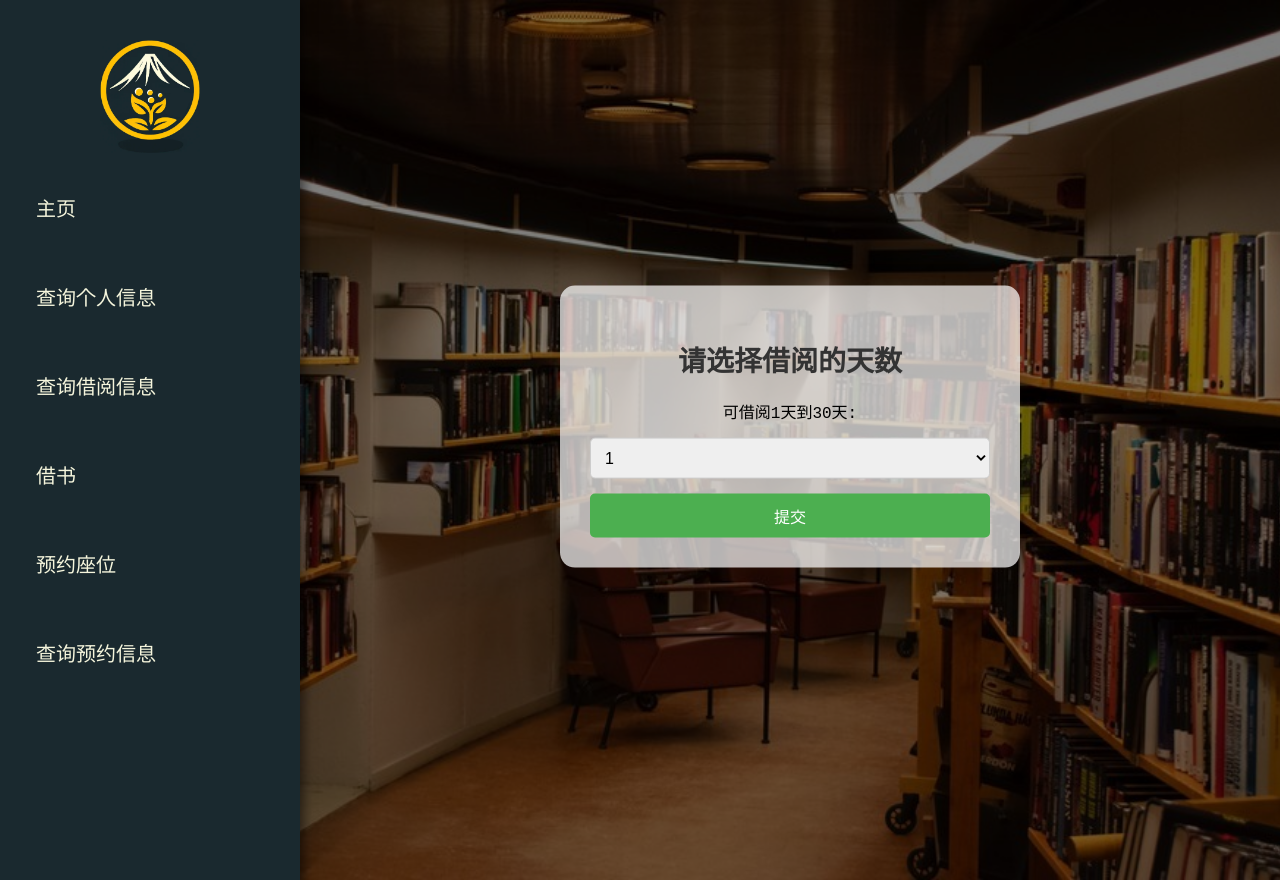
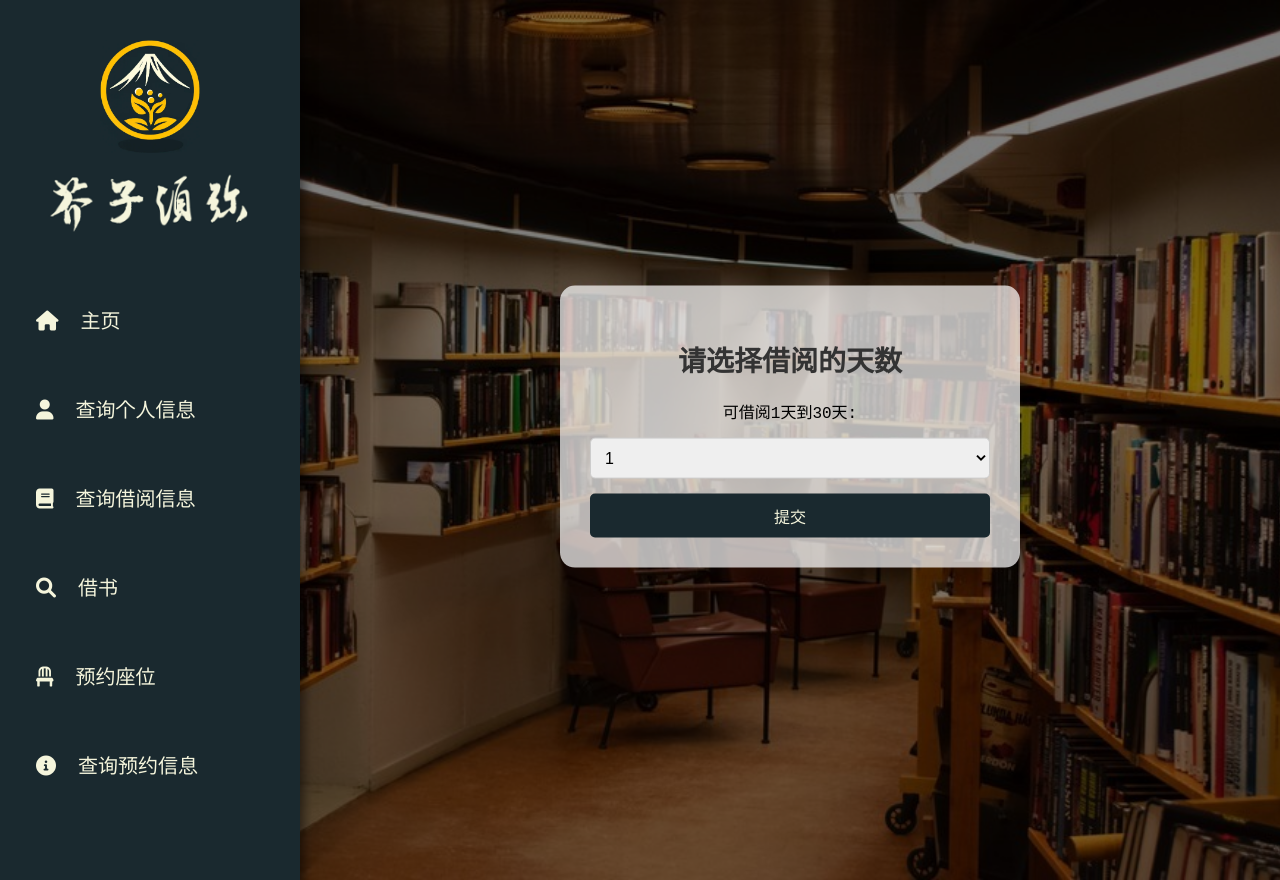
Before and after one commit to 00nauy/DBMS, a Python web app: template templates/borrow2.html in a window 1280 px wide. Run offline with Jinja, Linux system fonts and the light colour scheme; the template is opened without the code that fills it, so the values that code supplies are empty.

Commit message:
借书界面bug

```diff
--- a/static/css/borrow2.css
+++ b/static/css/borrow2.css
@@ -48,7 +48,7 @@ body {
     font-size: 16px;
 }
 
-.form-container input[type="submit"] {
+/* .form-container input[type="submit"] {
     padding: 10px;
     border-radius: 5px;
     border: none;
@@ -60,6 +60,21 @@ body {
 
 .form-container input[type="submit"]:hover {
     background-color: #45a049;
+} */
+
+
+.form-container input[type="submit"] {
+    padding: 10px;
+    border-radius: 5px;
+    border: none;
+    background-color: #1A292F;
+    color: #F5F5DC;
+    font-size: 16px;
+    cursor: pointer;
+}
+
+.form-container input[type="submit"]:hover {
+    background-color: #34515E;
 }
 
 @keyframes flow {
--- a/templates/borrow2.html
+++ b/templates/borrow2.html
@@ -36,6 +36,8 @@
     <link rel="stylesheet" href="../static/css/general.css">
     <link rel="stylesheet" href="../static/css/search.css">
     <link rel="stylesheet" href="../static/css/borrow2.css">
+    <link rel="stylesheet" href="https://cdnjs.cloudflare.com/ajax/libs/font-awesome/6.0.0-beta3/css/all.min.css">
+
 </head>
 <body>
     <div class="background-image"></div>
@@ -43,12 +45,13 @@
 
     <div class="sidebar">
         <img src="../static/images/LOGO.png" alt="LOGO" class="logo">
-        <a href="/index">主页</a>
-        <a href="/personal_info">查询个人信息</a>
-        <a href="/borrow_info">查询借阅信息</a>
-        <a href="/search">借书</a>
-        <a href="/reserve">预约座位</a>
-        <a href="/reserve_info">查询预约信息</a>
+        <img src="../static/images/LOGO_ABEX.png" alt="LOGO_ABEX" class="logo-abex">
+        <a href="/index"><i class="fas fa-home"></i> 主页</a>
+        <a href="/personal_info"><i class="fas fa-user"></i> 查询个人信息</a>
+        <a href="/borrow_info"><i class="fas fa-book"></i> 查询借阅信息</a>
+        <a href="/search"><i class="fas fa-search"></i> 借书</a>
+        <a href="/reserve"><i class="fas fa-chair"></i> 预约座位</a>
+        <a href="/reserve_info"><i class="fas fa-info-circle"></i> 查询预约信息</a>
     </div>
 
     <div class="body-content">
```
